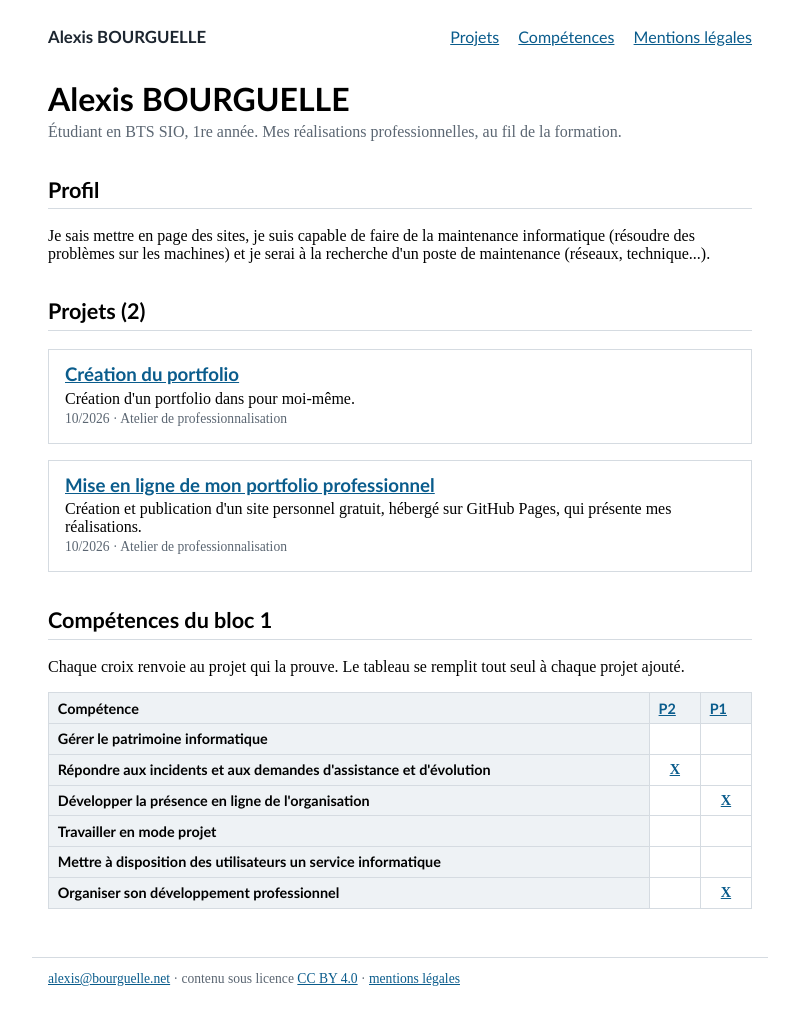
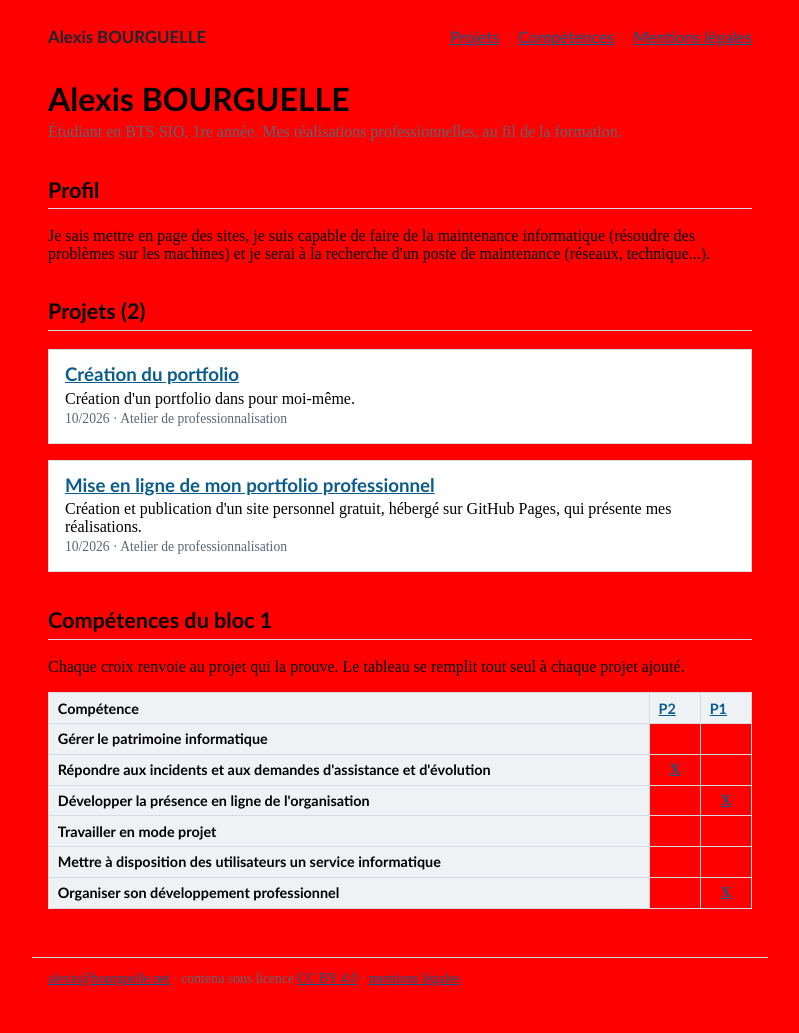
Before and after one commit to foxtroc-ui/Portfolio, a Jekyll site: the page built from index.html, in a window 1280 px wide. Shown: the whole page, without its empty margins (240-1039 px from the left). Built offline with Jekyll 4.4.1, drawn with Linux system fonts in a browser that asks for light colours.

Commit message:
Update style.css

```diff
--- a/css/style.css
+++ b/css/style.css
@@ -12,12 +12,11 @@
 body {
     margin: 0;
     min-height: 100vh;
-
+    background-color: red;
     background-image: url("./images/Background-Portfolio.jpg");
     background-size: cover;
     background-position: center;
     background-repeat: no-repeat;
-    background-attachment: fixed;
 }
 
 header, main, footer { max-width: 46rem; margin: 0 auto; padding: 0 1rem; }
```
